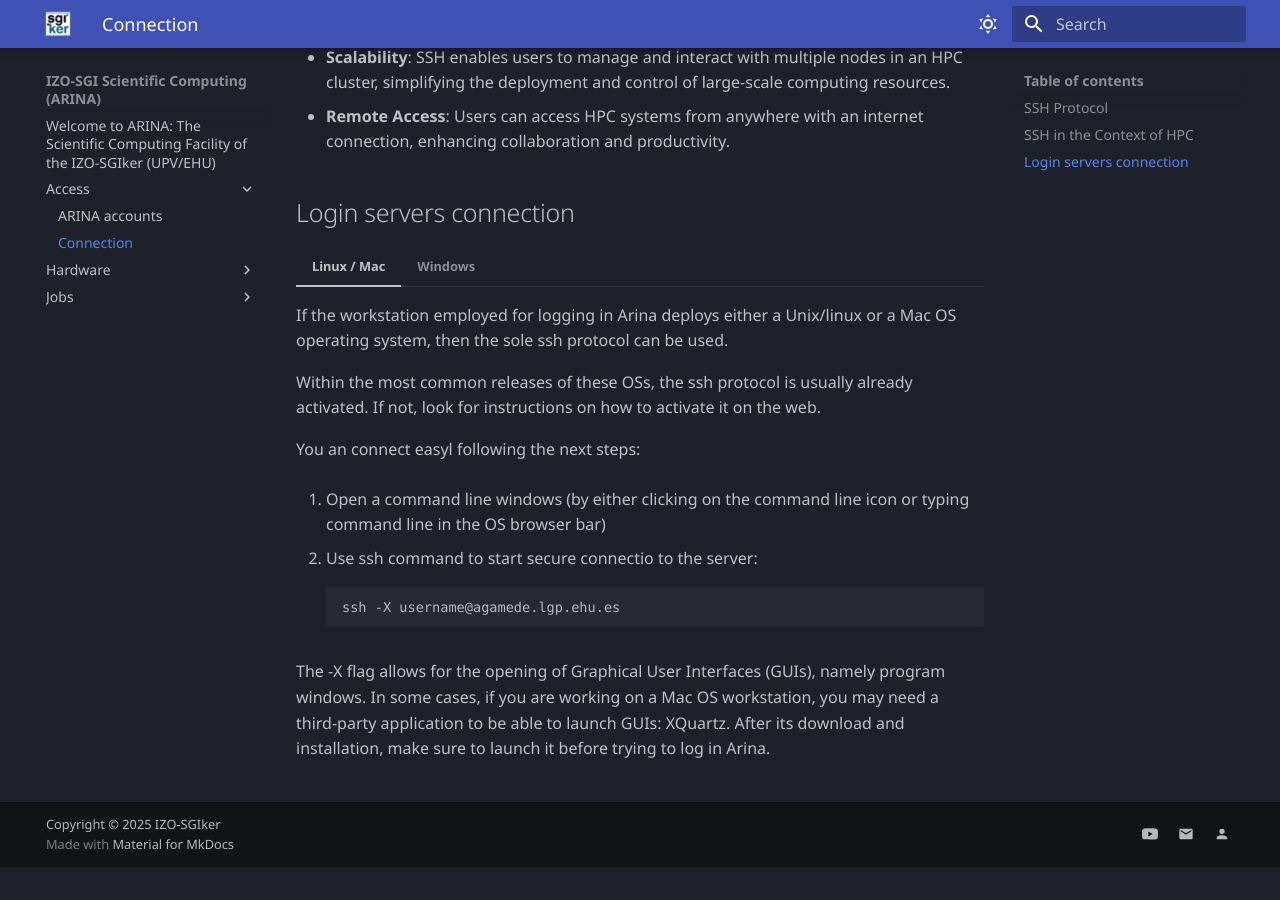
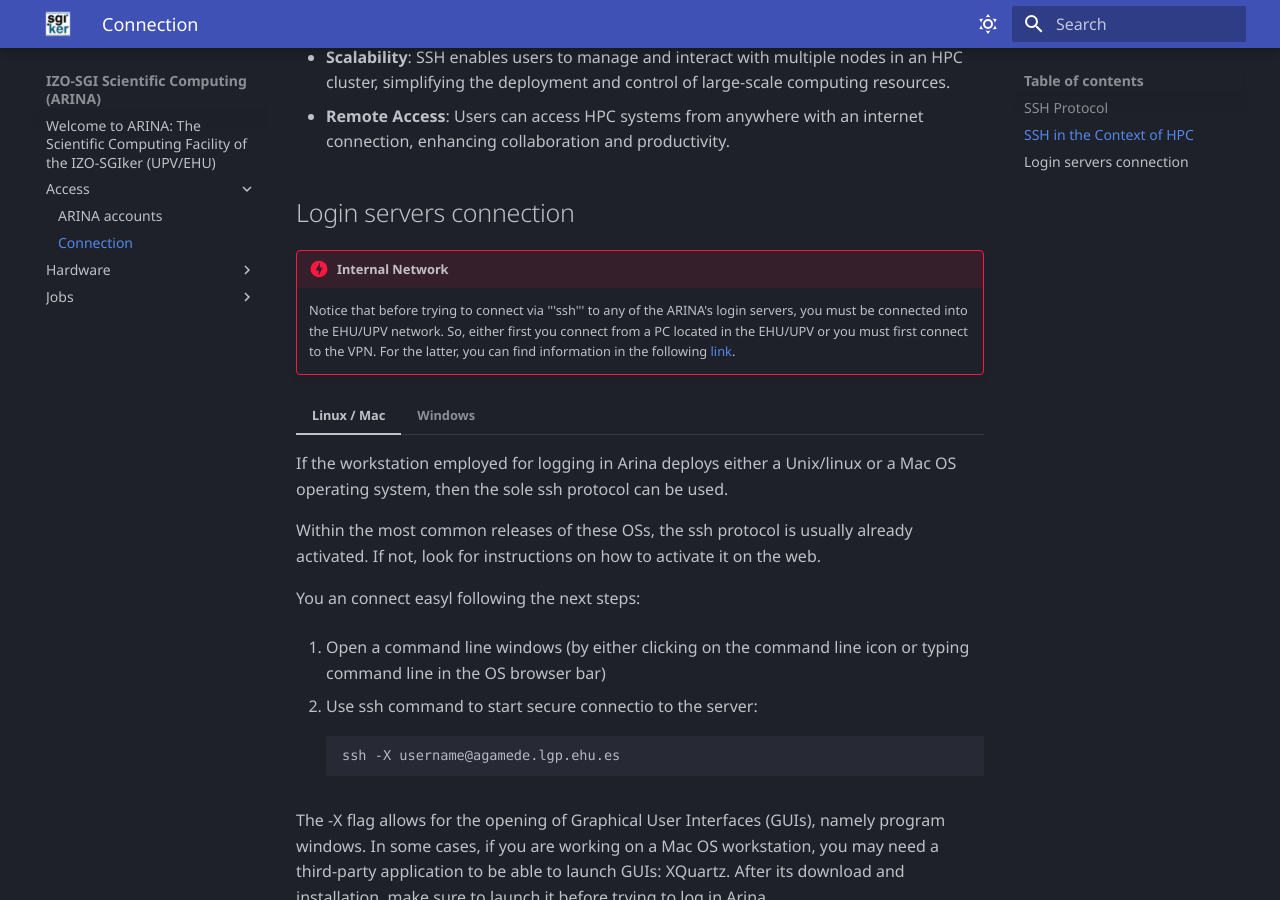
Before and after one commit to izosgi/izosgi-mkdocs, an MkDocs documentation site: the page built from docs/Access/connect.md, in a window 1280 px wide and 900 px high, scrolled down 784 px. Built offline with MkDocs 1.6.1 and Material for MkDocs 9.7.7, drawn with Linux system fonts in a browser that asks for light colours; some web fonts are replaced; before the commit the page ends 1651 px from its top, so only the background shows below that.

Commit message:
Adding warnings and information

```diff
--- a/docs/Access/connect.md
+++ b/docs/Access/connect.md
@@ -17,7 +17,15 @@
 - **Scalability**: SSH enables users to manage and interact with multiple nodes in an HPC cluster, simplifying the deployment and control of large-scale computing resources.
 - **Remote Access**: Users can access HPC systems from anywhere with an internet connection, enhancing collaboration and productivity.
 
+
 ## Login servers connection
+
+!!! danger " Internal Network "
+
+    Notice that before trying to connect via '''ssh''' to any of the ARINA's login servers, you must be connected into the EHU/UPV network. So, either first you connect from a PC located in the EHU/UPV or you must first connect to the VPN. For the latter, you can find information in the following [link](https://www.ehu.eus/es/web/ikt-tic/vpn){target=_blank}.
+
+
+
 
 === "Linux / Mac"
     If the workstation employed for logging in Arina deploys either a Unix/linux or a Mac OS operating system, then the sole ssh protocol can be used.
```
Also changed, not shown: docs/Hardware/filesystems.md (+4 -0 lines), docs/Hardware/network.md (+5 -0 lines).
